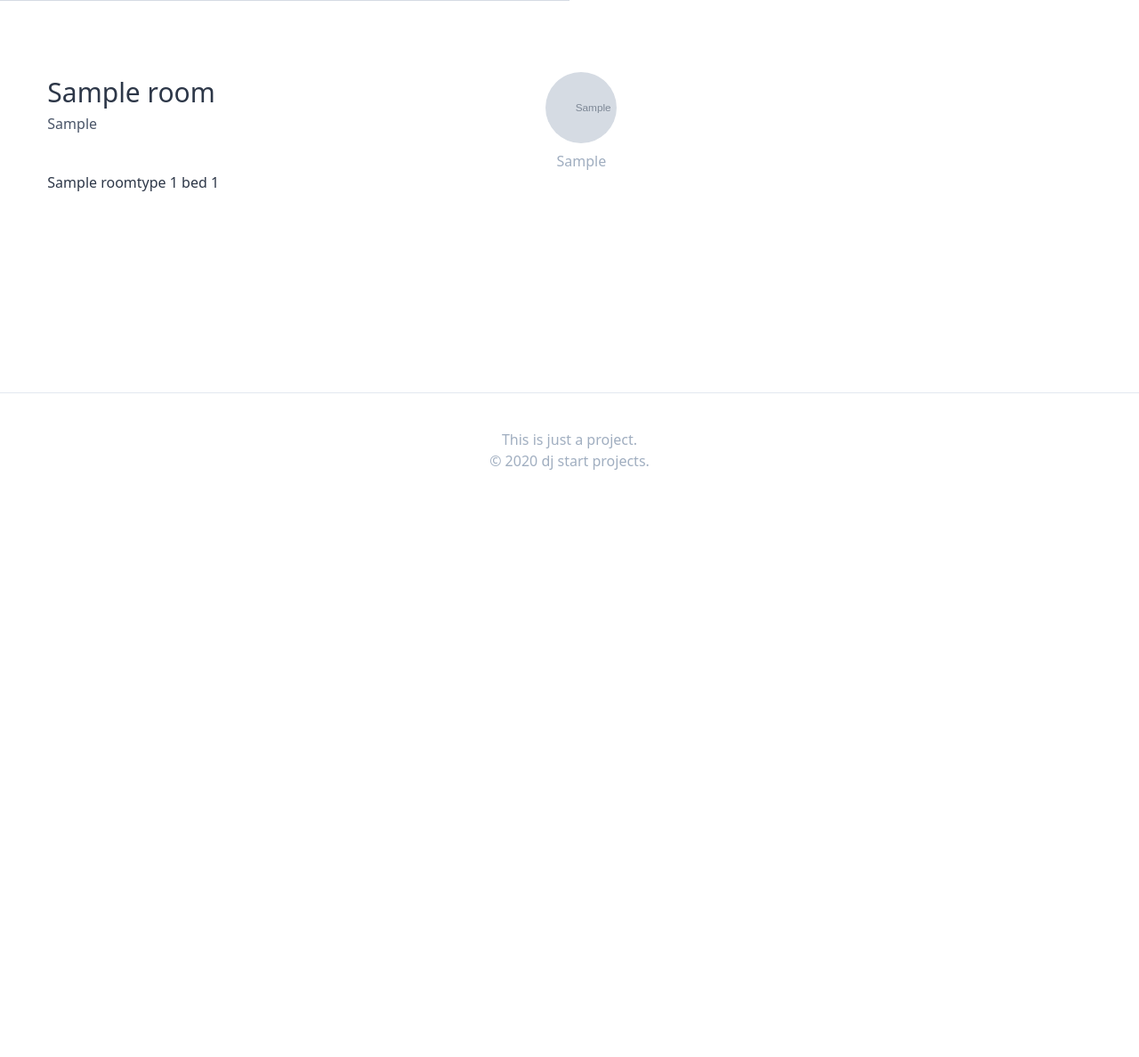
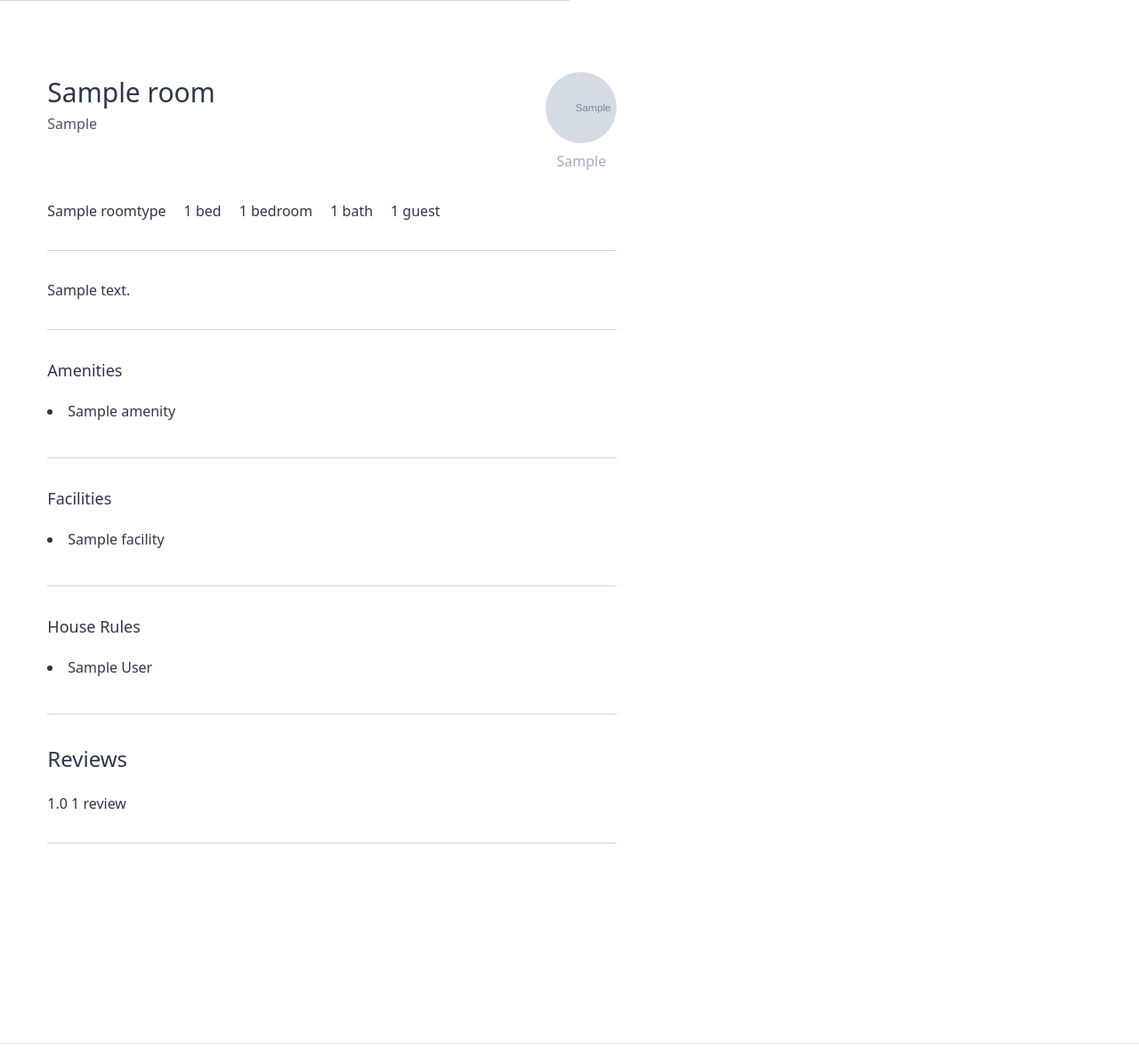
Before and after one commit to zensen6/airbnb-clone, a Django app: page /rooms/1 in a window 1280 px wide. Shown: the part 675-1863 px from the top of the page at 89% size. Before the commit the page ends 1203 px from the top, so only its background shows below. Run offline with Django 3.2, Linux system fonts and the light colour scheme; tables that the repository leaves empty hold one stand-in row (values such as "Sample post"); grey boxes marked "Sample" are stand-in pictures; style sheets or scripts are compiled from the project's sources; some libraries are stand-ins or nearby versions.

Commit message:
some more changes

```diff
--- a/assets/scss/styles.scss
+++ b/assets/scss/styles.scss
@@ -90,4 +90,8 @@ form {
 	}
 }
 
+.border-section {
+	@apply border-b border-gray-400 pb-8 mt-8;
+}
+
 @tailwind utilities;
--- a/templates/rooms/room_detail.html
+++ b/templates/rooms/room_detail.html
@@ -18,7 +18,7 @@
 <div class="container mx-auto flex justify-around pb-56">
     <div class="w-1/2">
         <div class="flex justify-between">
-            <div>
+            <div class="mb-5">
                 <h4 class="text-3xl font-medium mb-px">{{room.name}}</h4>
                 <span class="text-gray-700 font-light">{{room.city}}</span>
             </div>
@@ -27,10 +27,39 @@
                 <span class="mt-2 text-gray-500">{{room.host.first_name}}</span>
             </a>
         </div>
-        <div class="flex">
-            {{room.room_type}}
-            {{room.get_beds}}
-            {{room.bedrooms}}
+        <div class="flex border-section">
+            <span class="mr-5 font-light">{{room.room_type}}</span>
+            <span class="mr-5 font-light">{{room.beds}} bed{{room.beds|pluralize}}</span>
+            <span class="mr-5 font-light">{{room.bedrooms}} bedroom{{room.bedrooms|pluralize}}</span>
+            <span class="mr-5 font-light">{{room.baths}} bath{{room.baths|pluralize}}</span>
+            <span class="mr-5 font-light">{{room.guests}} guest{{room.guests|pluralize}}</span>
+        </div>
+        <p class="border-section">
+            {{room.description}}
+        </p>
+        <div class="border-section">
+            <h4 class="font-medium text-lg mb-5">Amenities</h4>
+            {% for a in room.amenities.all %}
+                <li class="mb-2">{{a}}</li>
+            {% endfor %}
+        </div>
+        <div class="border-section">
+            <h4 class="font-medium text-lg mb-5">Facilities</h4>
+            {% for a in room.facilities.all %}
+                <li class="mb-2">{{a}}</li>
+            {% endfor %}
+        </div>
+        <div class="border-section">
+            <h4 class="font-medium text-lg mb-5">House Rules</h4>
+            {% for a in room.house_rules.all %}
+                <li class="mb-2">{{a}}</li>
+            {% endfor %}
+        </div>
+        <div class="border-section">
+            <h4 class="font-medium text-2xl mb-5">Reviews</h4>
+            <div>
+                {{room.total_rating}} {{room.reviews.count}} review{{room.reviews.count|pluralize}}
+            </div>
         </div>
     </div>
     <div class="w-1/3"></div>
```
